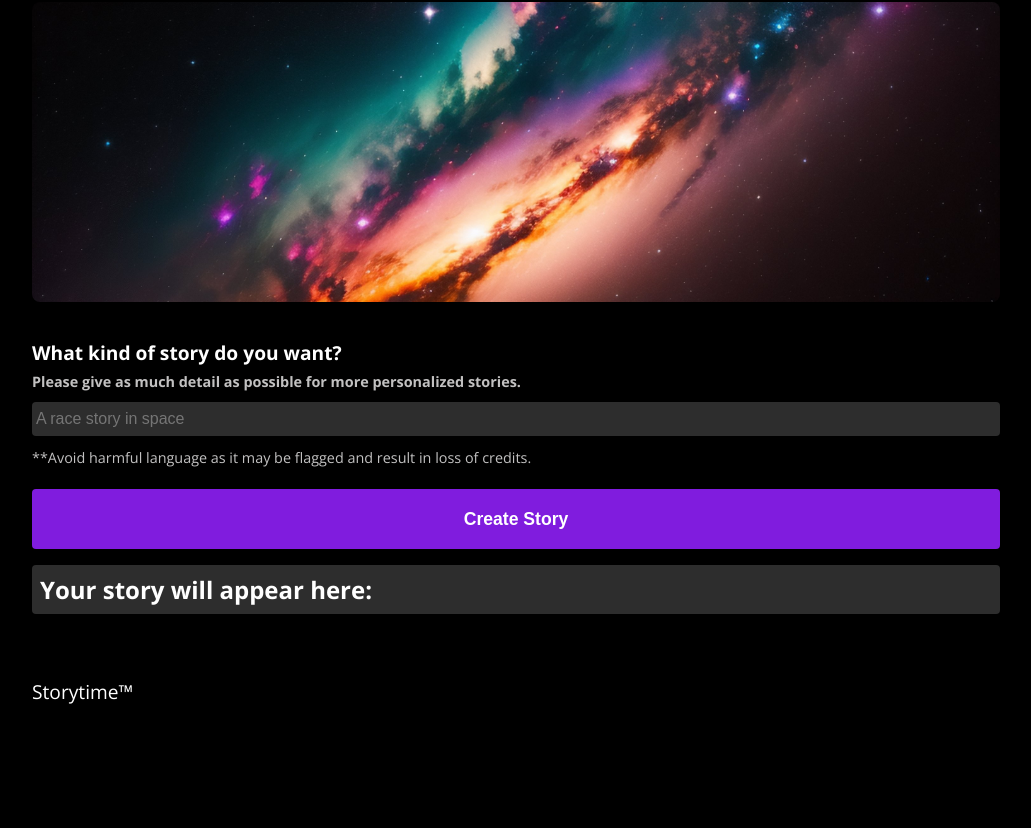
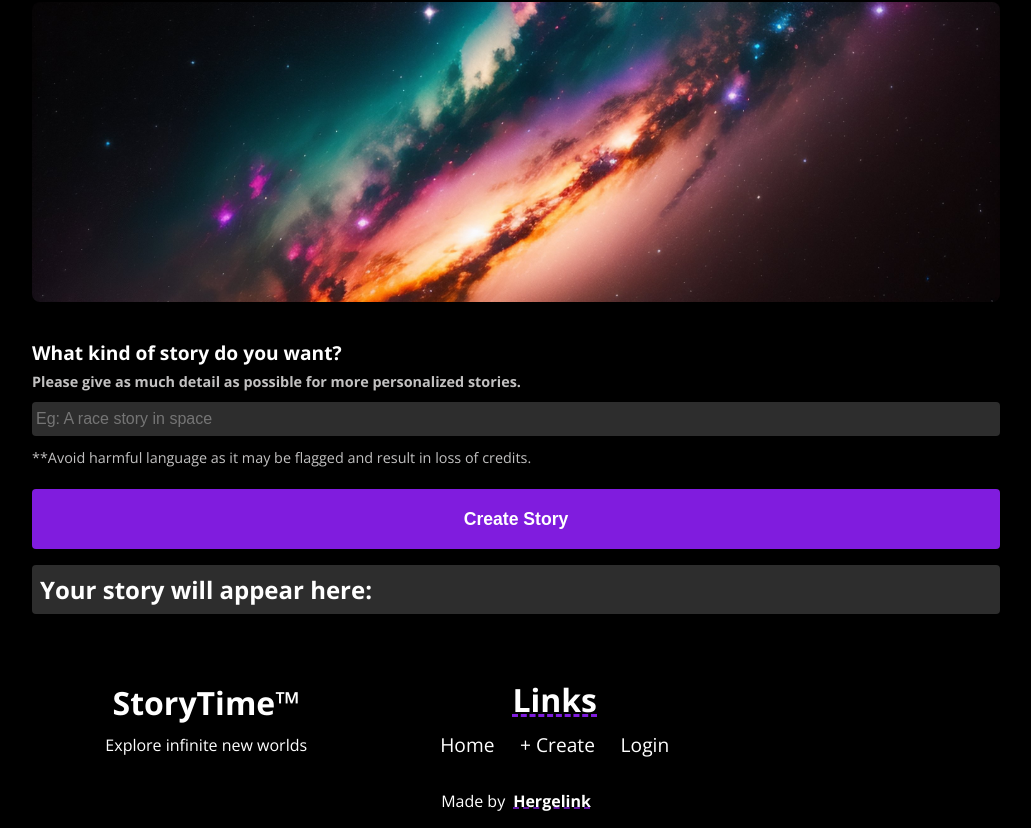
Before and after one commit to Hergelink/storytime, a React (Create React App) app in the folder client/: page /create in a window 1280 px wide. Shown: the part 180-1008 px from the top of the page, without its empty margins (124-1155 px from the left). Before the commit the page ends 901 px from the top, so only its background shows below. Built offline with nearby package versions, Linux system fonts and the light colour scheme; the HTML template or start-up script is replaced by a standard one; what @react-pdf/renderer would draw is missing.

Commit message:
css adjustments and added some text and also changed footer

```diff
--- a/client/src/components/Create.jsx
+++ b/client/src/components/Create.jsx
@@ -70,7 +70,7 @@ export default function Create() {
           </p>
           <input
             id={style.createInput}
-            placeholder='A race story in space'
+            placeholder='Eg: A race story in space'
             type='text'
             onChange={handleInput}
           />
--- a/client/src/components/Footer.jsx
+++ b/client/src/components/Footer.jsx
@@ -5,10 +5,39 @@ import style from '../styles/Footer.module.css';
 export default function Footer() {
   return (
     <footer>
-      <div>
-        <Link to='/' id={style.footerLogo}>Storytime&trade;</Link>
+      <div id={style.wrapper}>
+        <div className={style.footerContainers}>
+          <Link to='/' id={style.footerLogo} translate='no'>
+            StoryTime&trade;
+          </Link>
+          <p>Explore infinite new worlds</p>
+        </div>
+        <div className={style.footerContainers}>
+          <h3 className={style.footerTitles}>Links</h3>
+          <div id={style.footerLinksContainer}>
+          <Link to='/' className={style.footerLinks}>
+            Home
+          </Link>
+          <Link to='/create' className={style.footerLinks}>
+            + Create
+          </Link>
+          <Link to='/login' className={style.footerLinks}>
+            Login
+          </Link>
+          </div>
+        </div>
       </div>
-      <div></div>
+      <p id={style.devP}>
+        Made by
+        <a
+          href='https://github.com/Hergelink'
+          target='_blank'
+          id={style.devA}
+          translate='no'
+        >
+          Hergelink
+        </a>
+      </p>
     </footer>
   );
 }
--- a/client/src/components/Header.jsx
+++ b/client/src/components/Header.jsx
@@ -12,7 +12,7 @@ export default function Header() {
 
   return (
     <header>
-      <Link to='/' id={style.siteLogo}>
+      <Link to='/' id={style.siteLogo} translate='no'>
         StoryTime
       </Link>
       <div id={style.mobileMenuBtn} onClick={toggleMobileMenu}>
--- a/client/src/styles/ExampleStories.module.css
+++ b/client/src/styles/ExampleStories.module.css
@@ -28,14 +28,13 @@
   flex-direction: column;
   gap: 20px;
   text-align: center;
-  margin-inline: 2rem;
+  margin-inline: 0.5rem;
 }
 
 .storyLinks {
   color: white;
   background-color: rgb(128, 28, 222);
-  width: 40%;
-  /* width: 100%; */
+  width: 45%;
   padding: 10px;
   margin: 1rem auto;
   text-decoration: none;
--- a/client/src/styles/Footer.module.css
+++ b/client/src/styles/Footer.module.css
@@ -1,12 +1,22 @@
 footer {
-
   padding: 1rem 1rem;
   display: flex;
+  flex-direction: column;
   justify-content: space-between;
 }
 
+.footerContainers {
+  width: 100%;
+  display: flex;
+  flex-direction: column;
+  align-items: center;
+  gap: 10px;
+  margin-bottom: 2rem;
+}
+
 #footerLogo {
-  font-size: 1.2rem;
+  font-size: 2rem;
+  font-weight: 700;
   text-decoration: none;
   color: white;
 }
@@ -14,3 +24,45 @@ footer {
 #footerLogo:hover {
   text-decoration: underline dashed rgb(128, 28, 222);
 }
+
+.footerTitles {
+  font-size: 2rem;
+  text-decoration: underline dashed rgb(128, 28, 222);
+}
+
+.footerLinks {
+  color: white;
+  font-size: 1.2rem;
+  margin: 0 0.8rem;
+  text-decoration: none;
+}
+
+#devP {
+  text-align: center;
+}
+
+#devA {
+  color: white;
+  text-decoration: underline dashed rgb(128, 28, 222);
+  margin-left: 0.5rem;
+  font-weight: 700;
+}
+
+@media only screen and (min-width: 48em) {
+
+  #wrapper {
+    display: flex;
+    align-items: center;
+    justify-content: flex-start;
+  }
+
+
+  .footerContainers {
+    /* width: fit-content; */
+    width: 36%;
+  }
+
+
+
+
+}
```
